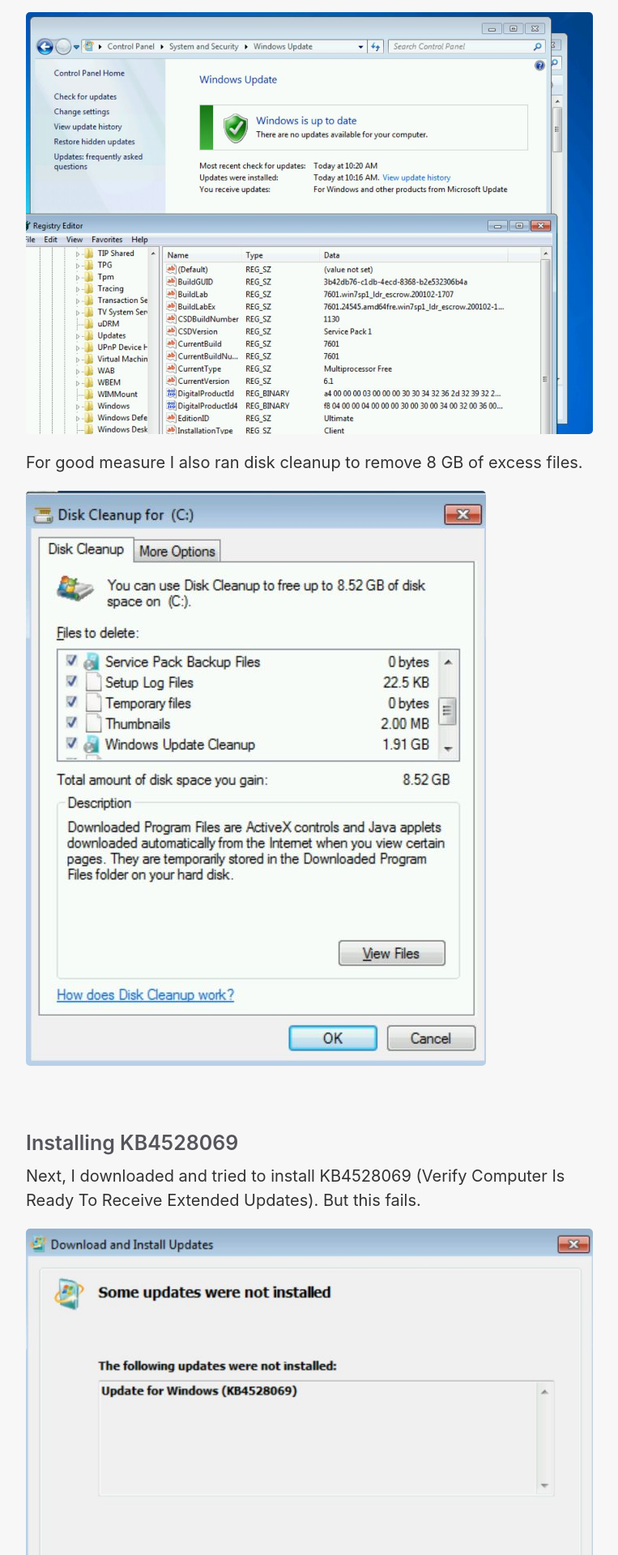
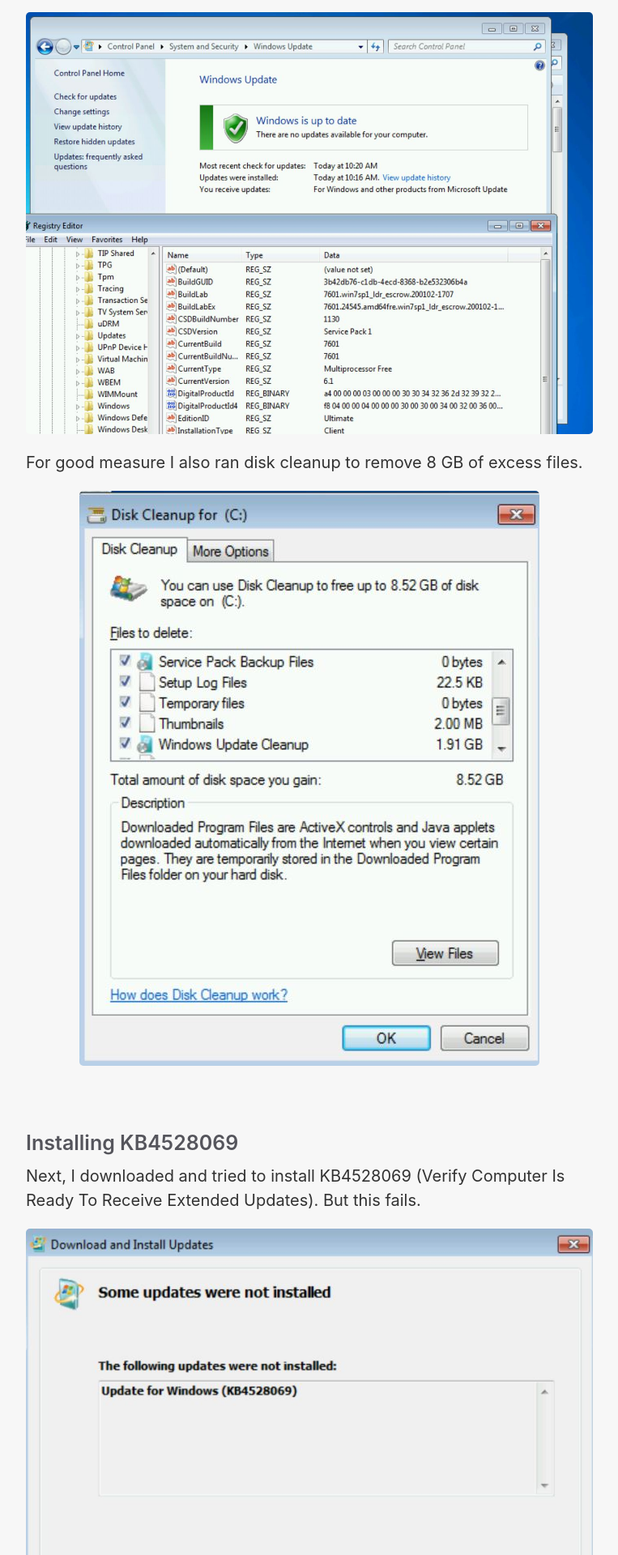
Before and after one commit to HackAndPwn/HackAndPwn.github.io, a Jekyll site: the page built from _posts/2020-04-28-windows-7-esu-analysis.md, in a window 1280 px wide. Shown: the part 2135-4055 px from the top of the page at 81% size, without its empty margins (258-1021 px from the left). Built offline with Jekyll 4.4.1, drawn with Linux system fonts in a browser that asks for light colours.

Commit message:
Atttempt to center photos again

```diff
--- a/_posts/2020-04-28-windows-7-esu-analysis.md
+++ b/_posts/2020-04-28-windows-7-esu-analysis.md
@@ -17,11 +17,11 @@
 
 To start, I deployed a brand new VM of 64-Bit Windows 7 SP1, resulting in a build from November 19th, 2010 (101119).
 
-<img src="/assets/2020-04-28-windows-7-esu-analysis/01.jpg">
+<center><img src="/assets/2020-04-28-windows-7-esu-analysis/01.jpg"></center>
 
 Next, I started checking for updates.  This resulted in 181 updates on the first scan.
 
-<img src="/assets/2020-04-28-windows-7-esu-analysis/02.jpg">
+<center><img src="/assets/2020-04-28-windows-7-esu-analysis/02.jpg"></center>
 
 Some of the updates would not install without manually installing KB4474419 first (the SHA2 update).
 
@@ -29,11 +29,11 @@
 
 Finally, no more updates are available, bringing the build to January 2nd, 2020 (200102).
 
-<img src="/assets/2020-04-28-windows-7-esu-analysis/03.jpg">
+<center><img src="/assets/2020-04-28-windows-7-esu-analysis/03.jpg"></center>
 
 For good measure I also ran disk cleanup to remove 8 GB of excess files.
 
-<img src="/assets/2020-04-28-windows-7-esu-analysis/04.jpg">
+<center><img src="/assets/2020-04-28-windows-7-esu-analysis/04.jpg"></center>
 
 <br>
 
@@ -41,7 +41,7 @@
 
 Next, I downloaded and tried to install KB4528069 (Verify Computer Is Ready To Receive Extended Updates).  But this fails.
 
-<img src="/assets/2020-04-28-windows-7-esu-analysis/05.jpg">
+<center><img src="/assets/2020-04-28-windows-7-esu-analysis/05.jpg"></center>
 
 So, I reverted the VM, started up ProcMon, and traced the installation of this update.
 
@@ -53,11 +53,11 @@
 
 > C:\Windows\WinSXS\Manifests\amd64_microsoft-windows-s..edsecurityupdatesai_31bf3856ad364e35_6.1.7602.20587_none_c8993b883659a816.manifest
 
-<img src="/assets/2020-04-28-windows-7-esu-analysis/06.jpg">
+<center><img src="/assets/2020-04-28-windows-7-esu-analysis/06.jpg"></center>
 
 The content of this file shows that it is an important file to keep on the system.
 
-<img src="/assets/2020-04-28-windows-7-esu-analysis/07.jpg">
+<center><img src="/assets/2020-04-28-windows-7-esu-analysis/07.jpg"></center>
 
 A final note on this file.  If you re-examine the ProcMon capture, this file is added but NOT DELETED when the update failed.  This will be important later.
 
@@ -78,15 +78,15 @@
 > "S256H"=hex:e8,4b,2d,35,da,c9,da,c4,7c,70,94,05,e4,e6,4b,00,7d,3e,9d,93,f6,b9,c4,e2,ee,79,bf,b4,cd,c0,7f,f8
 > "c!1208dabb65a..2207abac32f_31bf3856ad364e35_6.1.7602.20587_85098b546dfae448"=hex:
 
-<img src="/assets/2020-04-28-windows-7-esu-analysis/08.jpg">
+<center><img src="/assets/2020-04-28-windows-7-esu-analysis/08.jpg"></center>
 
 The COMPONENTS registry hive is hidden by default, so I manually mounted it to view the referenced registry key.
 
-<img src="/assets/2020-04-28-windows-7-esu-analysis/09.jpg">
+<center><img src="/assets/2020-04-28-windows-7-esu-analysis/09.jpg"></center>
 
 Navigating to the registry key shows that again, the installation step is not reverted, and the registry keys persist.  Checking the ProcMon trace again reconfirms this discovery that the registry key is created, but not removed when the update fails.
 
-<img src="/assets/2020-04-28-windows-7-esu-analysis/10.jpg">
+<center><img src="/assets/2020-04-28-windows-7-esu-analysis/10.jpg"></center>
 
 This will also be important later.
 
@@ -98,22 +98,22 @@
 
 > [HKEY_LOCAL_MACHINE\SOFTWARE\Microsoft\Windows\CurrentVersion\SideBySide\Winners\amd64_microsoft-windows-s..edsecurityupdatesai_31bf3856ad364e35_none_0e8b36cfce2fb332\6.1]
 
-<img src="/assets/2020-04-28-windows-7-esu-analysis/11.jpg">
+<center><img src="/assets/2020-04-28-windows-7-esu-analysis/11.jpg"></center>
 
 Checking the registry again after the failed update, there is something different about this registry entry.  It is missing.
 
-<img src="/assets/2020-04-28-windows-7-esu-analysis/12.jpg">
+<center><img src="/assets/2020-04-28-windows-7-esu-analysis/12.jpg"></center>
 
 Re-examining the ProcMon trace, we see that this key is created, and then deleted as part of the failed update.
 
 > [ HKEY_LOCAL_MACHINE\SOFTWARE\Microsoft\Windows\CurrentVersion\SideBySide\Winners\amd64_microsoft-windows-s..edsecurityupdatesai_31bf3856ad364e35_none_0e8b36cfce2fb332\6.1]
 > "6.1.7602.20587"=hex:01
 
-<img src="/assets/2020-04-28-windows-7-esu-analysis/13.jpg">
+<center><img src="/assets/2020-04-28-windows-7-esu-analysis/13.jpg"></center>
 
 The other key that is being set during the patch installation is the Default @ value, which temporarily switches to the new build number and then reverts to the old value.
 
-<img src="/assets/2020-04-28-windows-7-esu-analysis/14.jpg">
+<center><img src="/assets/2020-04-28-windows-7-esu-analysis/14.jpg"></center>
 
 <br>
 
@@ -125,11 +125,11 @@
 > @="6.1.7602.20587"
 > "6.1.7602.20587"=hex:01
 
-<img src="/assets/2020-04-28-windows-7-esu-analysis/15.jpg">
+<center><img src="/assets/2020-04-28-windows-7-esu-analysis/15.jpg"></center>
 
 And now if I try to install KB4528069 again...
 
-<img src="/assets/2020-04-28-windows-7-esu-analysis/16.jpg">
+<center><img src="/assets/2020-04-28-windows-7-esu-analysis/16.jpg"></center>
 
 The update completes successfully!
 
@@ -139,11 +139,11 @@
 
 It is one thing to install a silly update that verifies eligibility.  It is another to get additional updates to install.  First, I grab the latest SSU from April and try to install it.
 
-<img src="/assets/2020-04-28-windows-7-esu-analysis/17.jpg">
+<center><img src="/assets/2020-04-28-windows-7-esu-analysis/17.jpg"></center>
 
 This installs successfully.   Next, I to install the latest cumulative update from April.
 
-<img src="/assets/2020-04-28-windows-7-esu-analysis/18.jpg">
+<center><img src="/assets/2020-04-28-windows-7-esu-analysis/18.jpg"></center>
 
 This appears to install successfully.  However, we will not know if it works until after the reboot.  From Microsoft's Known Issues section in the [February Cumulative Update](https://support.microsoft.com/en-us/help/4537820/windows-7-update-kb4537820):
 
@@ -151,7 +151,7 @@
 
 This is a sign that there are issues with the current ESU configuration.  However, when we reboot, there are no errors, and the OS build date has successfully increased to March 30th, 2020
 
-<img src="/assets/2020-04-28-windows-7-esu-analysis/19.jpg">
+<center><img src="/assets/2020-04-28-windows-7-esu-analysis/19.jpg"></center>
 
 <br>
 
```
